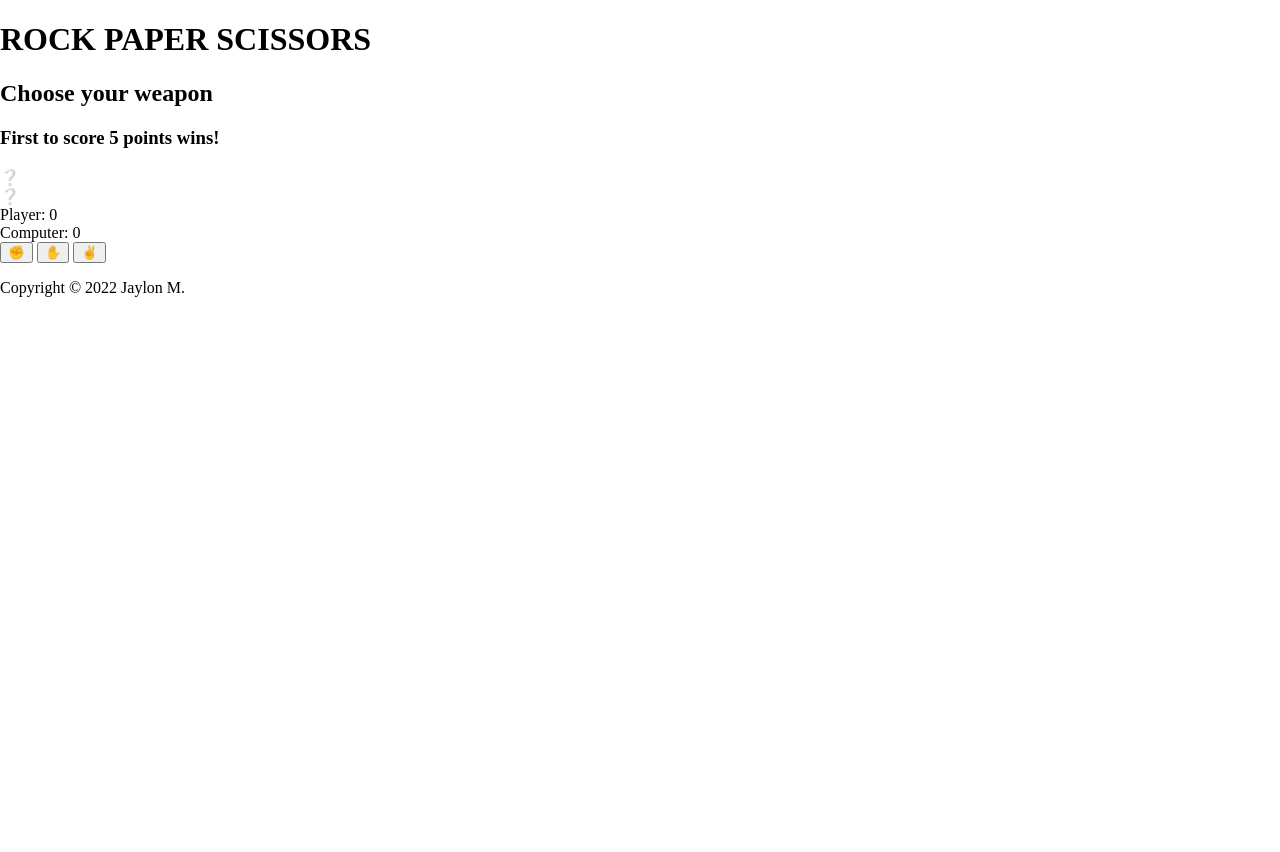
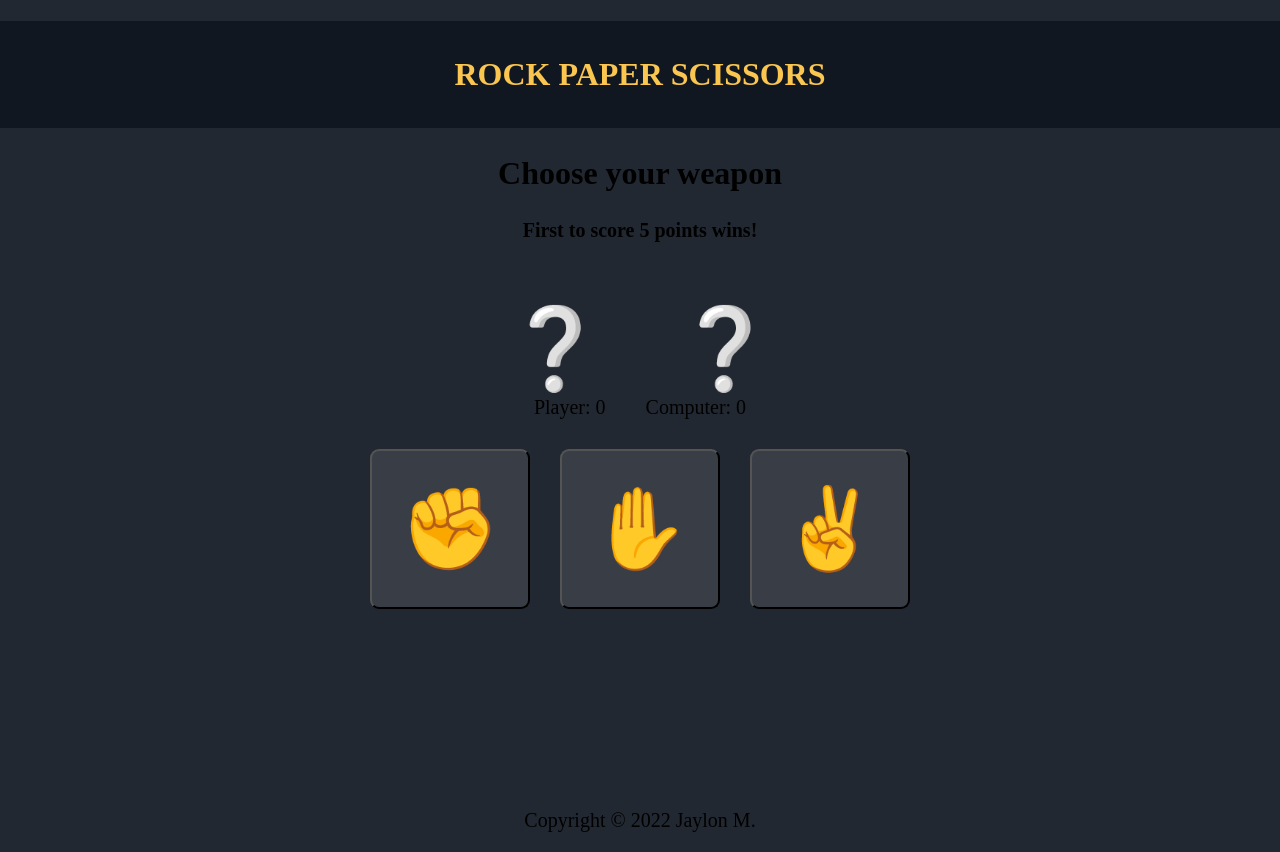
Before and after one commit to jaylonmcshan19/Rock-Paper-Scissors-Game, a plain HTML site: page index.html in a window 1280 px wide. Before the commit the page ends 800 px from the top, so only its background shows below. Drawn offline with Linux system fonts and the light colour scheme.

Commit message:
Added logos for better UI experience

```diff
--- a/style.css
+++ b/style.css
@@ -1,4 +1,79 @@
+:root {
+    --primary-light: #ddd;
+    --primary-dark: #222831;
+    --secondary-dark: #393e46;
+    --secondary-dark-hover: #4a4f57;
+    --secondary-dark-active: #5b5f68;
+    --header: #111720;
+    --primary-yellow: #fac650;
+  }
+
 body {
     margin:0;
     padding: 0;
+    background-color: var(--primary-dark)
 }
+/* Title Section */
+.title {
+    text-align: center;
+    padding: 35px;
+    background-color: var(--header);
+    color: var(--primary-yellow);
+}
+
+/* Telling user info section */
+.score-info {
+    text-align: center;
+    font-size: 32px;
+}
+.score-message {
+    text-align: center;
+    font-size: 20px;
+    margin-bottom: 60px;
+}
+.scoring-section {
+    display: flex;
+    justify-content: center;
+    font-size: 80px;
+    gap: 70px;
+}
+
+/* Scoring Section */
+.display-score {
+    display: flex;
+    justify-content: center;
+    gap: 40px;
+    font-size: 20px;
+    margin-bottom: 30px;
+}
+
+/* Button options */
+.weapon-options {
+    display: flex;
+    justify-content: center;
+    align-items: center;
+    gap: 30px;
+
+}
+.btn {
+    background-color: var(--secondary-dark);
+    border-radius:9px;
+}
+.btn:hover {
+    background-color: var(--secondary-dark-hover);
+    cursor: pointer;
+  }
+.btn-square {
+    width: 160px;
+    height: 160px;
+}
+.sign {
+    font-size: 80px;
+}
+.footer {
+    text-align: center;
+    margin-top: 200px;
+}
+.copyright {
+    font-size: 20px;
+}
```
